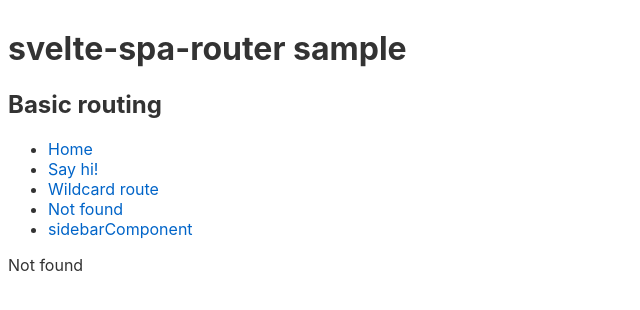
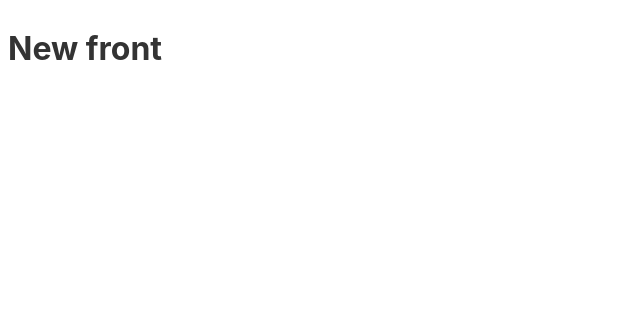
Before and after one commit to Disble/autoreas, a Svelte app: page / in a window 1280 px wide. Before the commit this address led to /#/side. Shown: the top 310 px of the page, without its empty margins (0-640 px from the left). Built offline with nearby package versions, Linux system fonts and the light colour scheme.

Commit message:
refactor: clean App component

```diff
--- a/src/App.svelte
+++ b/src/App.svelte
@@ -1,87 +1 @@
-<script>
-  import { mdiAccount, mdiAccountGroup, mdiHome, mdiHomeCity } from "@mdi/js";
-  import {
-    NavigationDrawer,
-    List,
-    ListItem,
-    Avatar,
-    Divider,
-    Icon,
-  } from "svelte-materialify/src";
-  import Button from "svelte-materialify/src/components/Button";
-  // Import the router component
-  // Normally, this would be: `import Router from 'svelte-spa-router'`
-  import Router from "svelte-spa-router";
-  // Import the list of routes
-  import routes from "./routes";
-
-  let mini = true;
-  function mouseenter() {
-    mini = false;
-  }
-  function mouseleave() {
-    mini = true;
-  }
-  const handleHome = () => {
-    console.log("handleHome");
-  };
-  const handleRoute = () => {
-    document.getElementById("sidebar").click();
-  }
-  setTimeout(() => {
-    document.getElementById("sidebar").click();
-  }, 5000)
-</script>
-
-<!-- <div
-  class="d-inline-block"
-  on:mouseenter={mouseenter}
-  on:mouseleave={mouseleave}
->
-  <NavigationDrawer {mini}>
-    <ListItem on:click={handleHome}>
-      <span slot="prepend" class="ml-n2">
-        <Avatar size={40}>
-          <Icon path={mdiHome} />
-        </Avatar>
-      </span>
-      Mudit Somani
-    </ListItem>
-    <Divider />
-    <List dense nav>
-      <ListItem>
-        <span slot="prepend">
-          <Icon path={mdiHomeCity} />
-        </span>
-        <a href="#/">Home</a>
-      </ListItem>
-      <ListItem>
-        <span slot="prepend">
-          <Icon path={mdiAccount} />
-        </span>
-        <a href="#/hello/svelte">Say hi!</a>
-      </ListItem>
-      <ListItem>
-        <span slot="prepend">
-          <Icon path={mdiAccountGroup} />
-        </span>
-        Users
-      </ListItem>
-    </List>
-  </NavigationDrawer>
-</div> -->
-
-<h1>svelte-spa-router sample</h1>
-<h2>Basic routing</h2>
-
-<!-- Navigation links -->
-<ul>
-  <li><a href="#/">Home</a></li>
-  <li><a href="#/hello/svelte">Say hi!</a></li>
-  <li><a href="#/wild/card">Wildcard route</a></li>
-  <li><a href="#/does/not/exist">Not found</a></li>
-  <li><a href="#/side" id="sidebar" >sidebarComponent</a></li>
-</ul>
-
-<!-- Show the router -->
-<Router {routes} />
+<h1>New front</h1>
```
